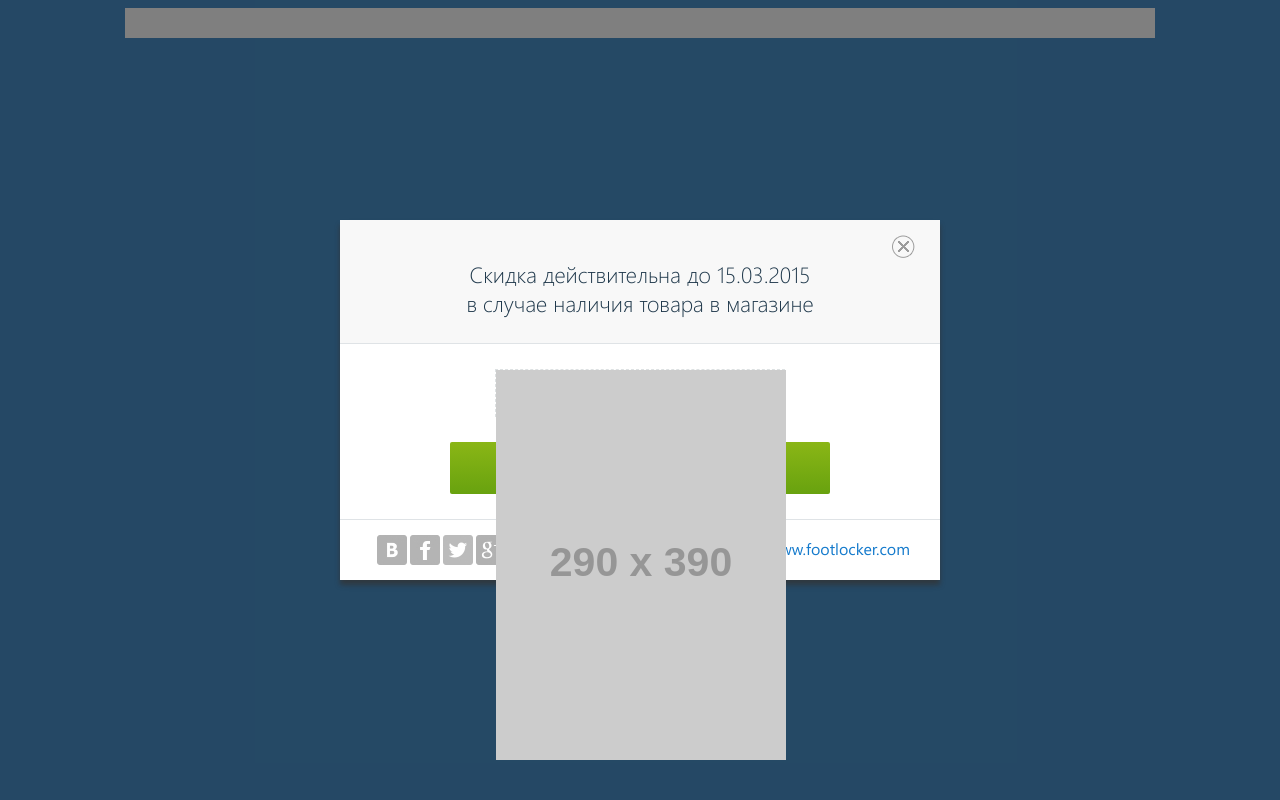
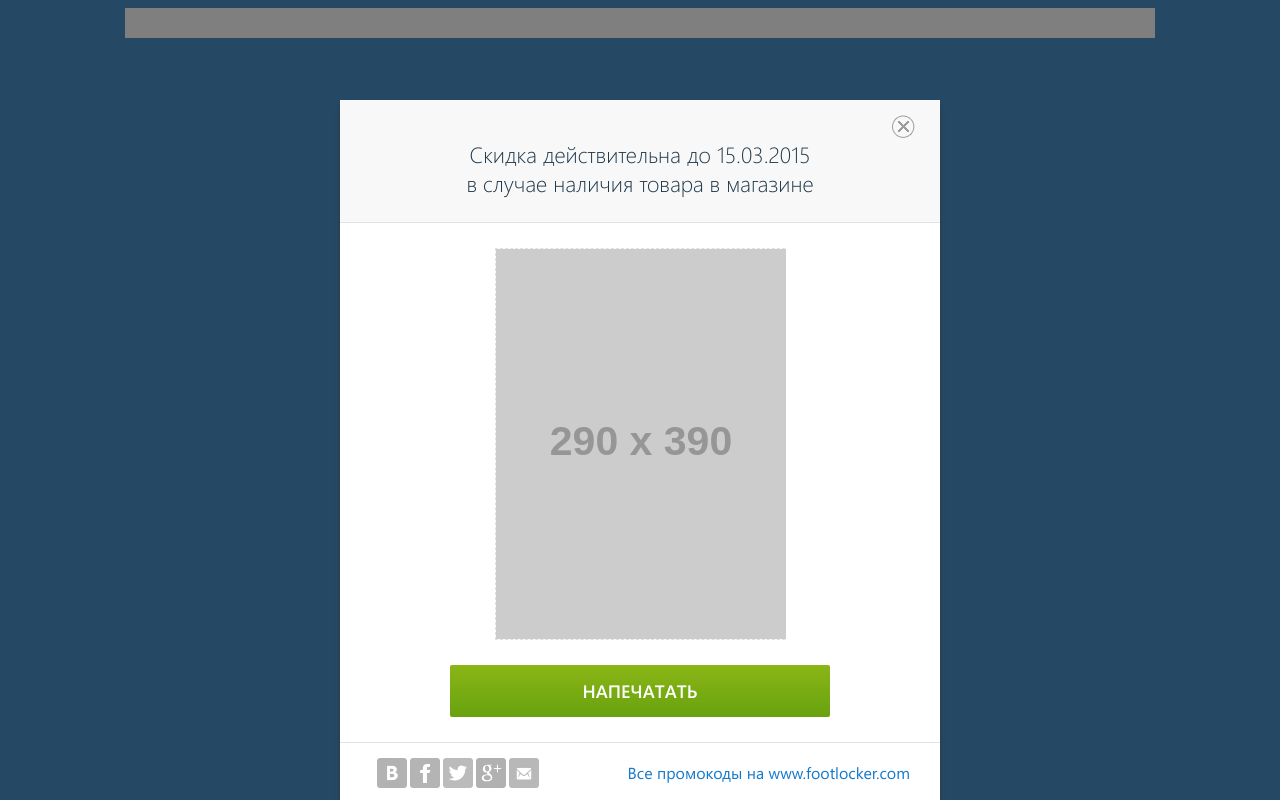
Before and after one commit to coderiver/newpokupon, a plain HTML site: page pokupon4-4.html in a window 1280 px wide. Drawn offline with Linux system fonts and the light colour scheme; placeholder pictures from the web are drawn by us; a web font is replaced by a local one.

Commit message:
upd popup

```diff
--- a/pokupon4-4.html
+++ b/pokupon4-4.html
@@ -20,7 +20,7 @@
 				<div class="popup__title popup__title_mb0">Скидка действительна до 15.03.2015<br>в случае наличия товара в магазине</div>
 			</div>
 			<div class="popup__center">
-				<div class="popup__code">
+				<div class="popup__code popup__code_banner">
 					<div class="popup__code-in">
 						<img src="http://placehold.it/290x390" alt="">
 					</div>
--- a/sass/_common.sass
+++ b/sass/_common.sass
@@ -863,6 +863,9 @@ button
 			margin-bottom: 25px
 			font-size: 0
 			text-align: center
+		.popup__code_banner
+			.popup__code-in
+				height: auto
 		.popup__code-in
 			position: relative
 			display: inline-block
```
Also changed, not shown: css/screen.css.
